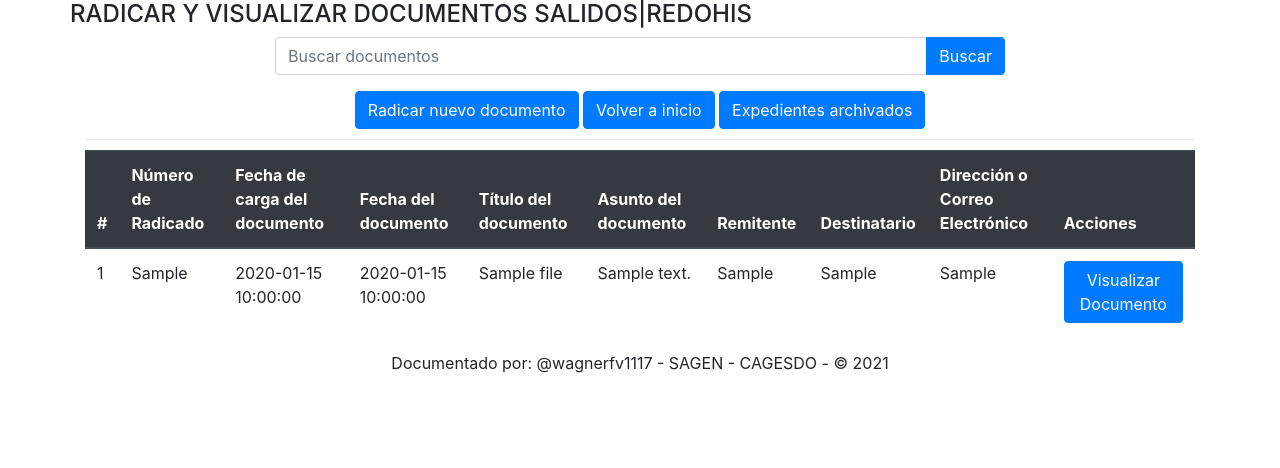
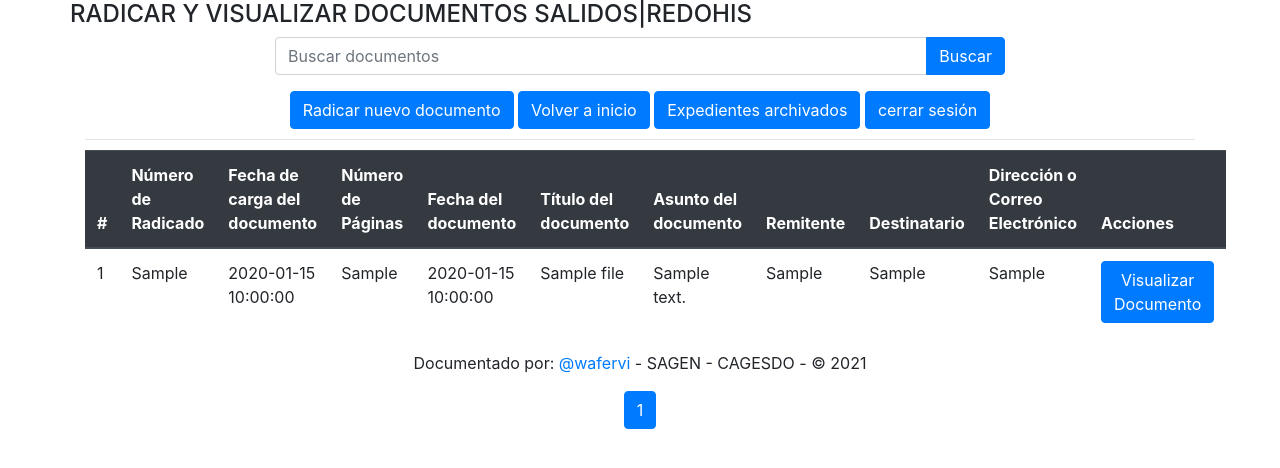
Before and after one commit to wafervi/REDOHIS, a PHP site: page /cargardoc.php in a window 1280 px wide. Shown: the top 468 px of the page. Run offline with PHP 8.4, Linux system fonts and the light colour scheme; the visitor is signed in with stand-in values (Sample User, id 1); tables that the repository leaves empty or names only in its code hold one stand-in row (values such as "Sample post").

Commit message:
Actualización de módulos

```diff
--- a/cargardoc.php
+++ b/cargardoc.php
@@ -85,12 +85,43 @@ while ($row = $sel->fetch_assoc()) {
                     <button type="button" class="btn btn-primary" data-toggle="modal" data-target="#exampleModal">Radicar nuevo documento</button> <!--Boton para radicar un nuevo documento -->
                     <a class="btn btn-primary" href="index.php">Volver a inicio <span class="sr-only">(current)</span></a><!--para volver a la pagina principal -->
                     <a class="btn btn-primary" href="cargaindex.php">Expedientes archivados <span class="sr-only">(current)</span></a>
+                    <a class="btn btn-primary" href="logout.php"> cerrar sesión <span class="sr-only">(current)</span></a>
+
                     <hr style="margin-top:10px;margin-bottom: 10px;">
+
 
                 </div>
                 <div align ="center">
             </div>
 
+
+<?php
+        // Número de registros por página
+        $limit = 5;
+
+        // Página actual
+        $page = isset($_GET['page']) ? (int)$_GET['page'] : 1;
+        $page = max($page, 1); // Asegurarse de que la página sea al menos 1
+
+        // Calcular el offset
+        $offset = ($page - 1) * $limit;
+
+        // Contar el total de registros
+        $totalQuery = $con->query("SELECT COUNT(*) as total FROM files WHERE title LIKE '%$search%' OR description LIKE '%$search%' OR sender LIKE '%$search%' OR adresse LIKE '%$search%'");
+        $totalRow = $totalQuery->fetch_assoc();
+        $totalRecords = $totalRow['total'];
+
+        // Calcular el total de páginas
+        $totalPages = ceil($totalRecords / $limit);
+
+        // Consulta SQL con límite y offset
+        $sel = $con->query("SELECT * FROM files WHERE title LIKE '%$search%' OR description LIKE '%$search%' OR sender LIKE '%$search%' OR adresse LIKE '%$search%' LIMIT $limit OFFSET $offset");
+
+        $res = [];
+        while ($row = $sel->fetch_assoc()) {
+            $res[] = $row;
+        }
+        ?>
 
 <!-- En el siguiente fragmento de codigo, se muestra como se mostrará la estructura de la tabla,  -->
                     <table class="table"> <!-- SE PONE TABLA PARA AJUSTARLA EN TODA LA PANTALLA -->
@@ -99,6 +130,7 @@ while ($row = $sel->fetch_assoc()) {
                                 <th scope="col">#</th>
                                 <th scope="col">Número de Radicado</th>
                                 <th scope="col">Fecha de carga del documento</th>
+                                <th scope="col">Número de Páginas</th>
                                 <th scope="col">Fecha del documento</th>
                                 <th scope="col">Título del documento</th>
                                 <th scope="col">Asunto del documento</th>
@@ -116,6 +148,7 @@ while ($row = $sel->fetch_assoc()) {
                                     <td><?php echo $val['id'] ?> </td> <!--Estas son las columnas que se encuentran en la base datos del proyecto-->
                                     <td><?php echo $val['pin'] ?> </td>
                                     <td><?php echo $val['date'] ?> </td>
+                                    <td><?php echo $val['pages'] ?> </td>
                                     <td><?php echo $val['dater'] ?> </td>
                                     <td><?php echo $val['title'] ?></td>
                                     <td><?php echo $val['description'] ?></td>
@@ -157,6 +190,11 @@ while ($row = $sel->fetch_assoc()) {
                             <div class="form-group">
                                 <label for="description">Remitente</label>
                                 <input type="text" class="form-control" id="sender" name="sender">
+                            </div>
+
+                            <div class="form-group">
+                                <label for="pages">Páginas</label>
+                                <input type="text" class="form-control" id="pages" name="pages">
                             </div>
 
                             <div class="form-group">
@@ -256,14 +294,36 @@ while ($row = $sel->fetch_assoc()) {
 
        <footer> <!--Para el pie de pagina, se hace colocar el nobre del autor, alineado al centro -->
                                 <div align ="center">
-                                <p>Documentado por: @wagnerfv1117 - SAGEN - CAGESDO - © 2021</p>
+                                <p>Documentado por: <a href="https://github.com/wafervi" target="_blank">@wafervi</a> - SAGEN - CAGESDO - © 2021</p>
         </div>
+<!-- Paginación -->
+        <div class="row justify-content-md-center">
+            <nav>
+                <ul class="pagination">
+                    <?php if ($page > 1): ?>
+                        <li class="page-item">
+                            <a class="page-link" href="?search=<?php echo htmlspecialchars($search); ?>&page=<?php echo $page - 1; ?>">Anterior</a>
+                        </li>
+                    <?php endif; ?>
+
+                    <?php for ($i = 1; $i <= $totalPages; $i++): ?>
+                        <li class="page-item <?php echo $i == $page ? 'active' : ''; ?>">
+                            <a class="page-link" href="?search=<?php echo htmlspecialchars($search); ?>&page=<?php echo $i; ?>"><?php echo $i; ?></a>
+                        </li>
+                    <?php endfor; ?>
+
+                    <?php if ($page < $totalPages): ?>
+                        <li class="page-item">
+                            <a class="page-link" href="?search=<?php echo htmlspecialchars($search); ?>&page=<?php echo $page + 1; ?>">Siguiente</a>
+                        </li>
+                    <?php endif; ?>
+                </ul>
+            </nav>
+        </div>
+
+ </body><!--Termina el cuerpo de la pagina o modulo -->
 
 
 
 
- </body><!--Termina el cuerpo de la pagina o modulo -->
-
 </html>
-
-<!--TODO: --SE DEBE HACER UNA BARRA DE BÚSQUEDA, COMO APOYO, SE PUEDE APOYAR DE https://www.jose-aguilar.com/blog/search-simple-php/-->
--- a/index.php
+++ b/index.php
@@ -77,7 +77,7 @@ if (empty($_SESSION["usuario"])) {
 					<h3> Repositorios de Software </h3>
 					<ul>
 
-						<li><a href="https://github.com/wagnerfv1117?tab=repositories"Target="blank">GitHub</a></li> <!-- Ya se hizo lo de los enlaces a la plataforma Evernote. --> <!--Para poder abrir los enlaces en otra pagina, se utiliza ls etiqueta "<a href ="URL">Texto</a>." , que sirve para que la computadora entienda la orden y abra el enlace en la página en blanco -->
+						<li><a href="https://github.com/wafervi?tab=repositories"Target="blank">GitHub</a></li> <!-- Ya se hizo lo de los enlaces a la plataforma Evernote. --> <!--Para poder abrir los enlaces en otra pagina, se utiliza ls etiqueta "<a href ="URL">Texto</a>." , que sirve para que la computadora entienda la orden y abra el enlace en la página en blanco -->
 					</ul>
 				</div>
 			</aside>
@@ -86,7 +86,7 @@ if (empty($_SESSION["usuario"])) {
 
 	<footer>
 		<div class="wrapp">
-			<p>Documentado por: @wagnerfv1117 - SAGEN - CAGESDO - © 2021</p> <!--esto se muestra en el parte inferior de la pagina web-->
+			<p>Documentado por: <a href="https://github.com/wafervi" target="_blank">@wafervi</a> - SAGEN - CAGESDO - © 2021</p> <!--esto se muestra en el parte inferior de la pagina web-->
 		</div>
 	</footer>
 
--- a/upload.php
+++ b/upload.php
@@ -4,12 +4,14 @@ include('conexion.php');#se procede con utilizar el metodo POST, para cargar los
 
 if ($_SERVER['REQUEST_METHOD'] == 'POST') {
     $dater = $con->real_escape_string(htmlentities($_POST['dater']));
+    $pages = $con->real_escape_string(htmlentities($_POST['pages']));
     $title = $con->real_escape_string(htmlentities($_POST['title']));
     $description = $con->real_escape_string(htmlentities($_POST['description']));
     $sender = $con->real_escape_string(htmlentities($_POST['sender']));
     $adresse = $con->real_escape_string(htmlentities($_POST['adresse']));
     $adress = $con->real_escape_string(htmlentities($_POST['adress']));
     $pin = $con->real_escape_string(htmlentities($_POST['pin']));
+
 
     #se toman los datos definidos como variables, para que se puedan almacenar en la base de datos.
     # se procede a montar el algoritmo, para cargar el archivo PDF en la base de datos y la carpeta dentro del proyecto.
@@ -35,7 +37,7 @@ if ($_SERVER['REQUEST_METHOD'] == 'POST') {
     }
 
    #luego se hace una consulta mediante INSERT INTO* de los datos escritos en el formulario (cargardoc.php) para que sean almacenados.
-    $ins = $con->query("INSERT INTO files(title,description,sender,adresse,adress,dater,pin,url) VALUES ('$title','$description','$sender','$adresse','$adress','$dater','$pin','$new_name_file')");
+    $ins = $con->query("INSERT INTO files(title,description,sender,adresse,adress,dater,pages,pin,url) VALUES ('$title','$description','$sender','$adresse','$adress','$dater','$pages','$pin','$new_name_file')");
 
    #se proyecta un mensaje o cuadro de dialogo.
     if ($ins) {
```
Also changed, not shown: cargaindex.php (+36 -7 lines), login.php (+19 -20 lines).
